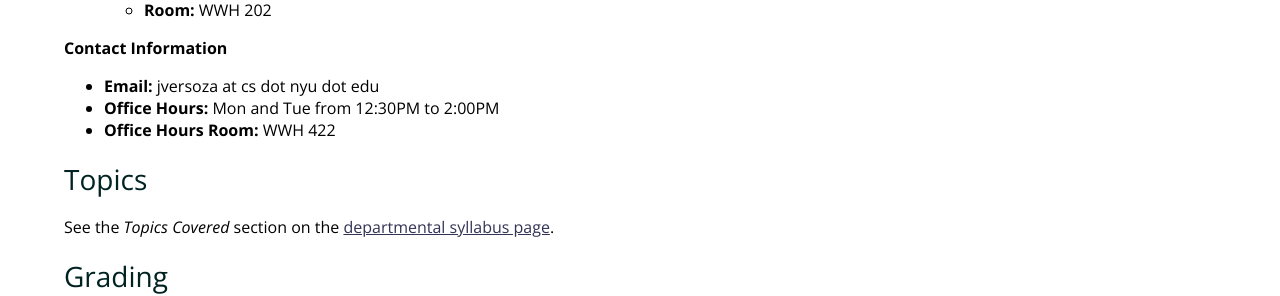
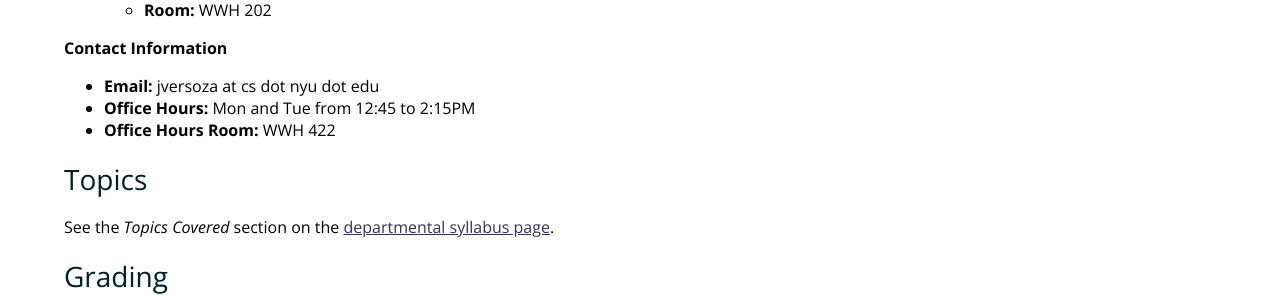
Before and after one commit to foureyes/csci-ua.0002-spring2018-002-008, a Jekyll site: the page built from index.markdown, in a window 1280 px wide. Shown: the part 547-843 px from the top of the page. Built offline with Jekyll 4.4.1, drawn with Linux system fonts in a browser that asks for light colours.

Commit message:
fix up office hours

```diff
--- a/_config.yml
+++ b/_config.yml
@@ -21,7 +21,7 @@ course_room_2: WWH 202
 course_url: http://jvers.com/csci-ua.0002-spring2017-002-008
 
 # office hours
-office_hours: "Mon and Tue from 12:30PM to 2:00PM"
+office_hours: "Mon and Tue from 12:45 to 2:15PM"
 office_hours_room: WWH 422
 
 # email
```
